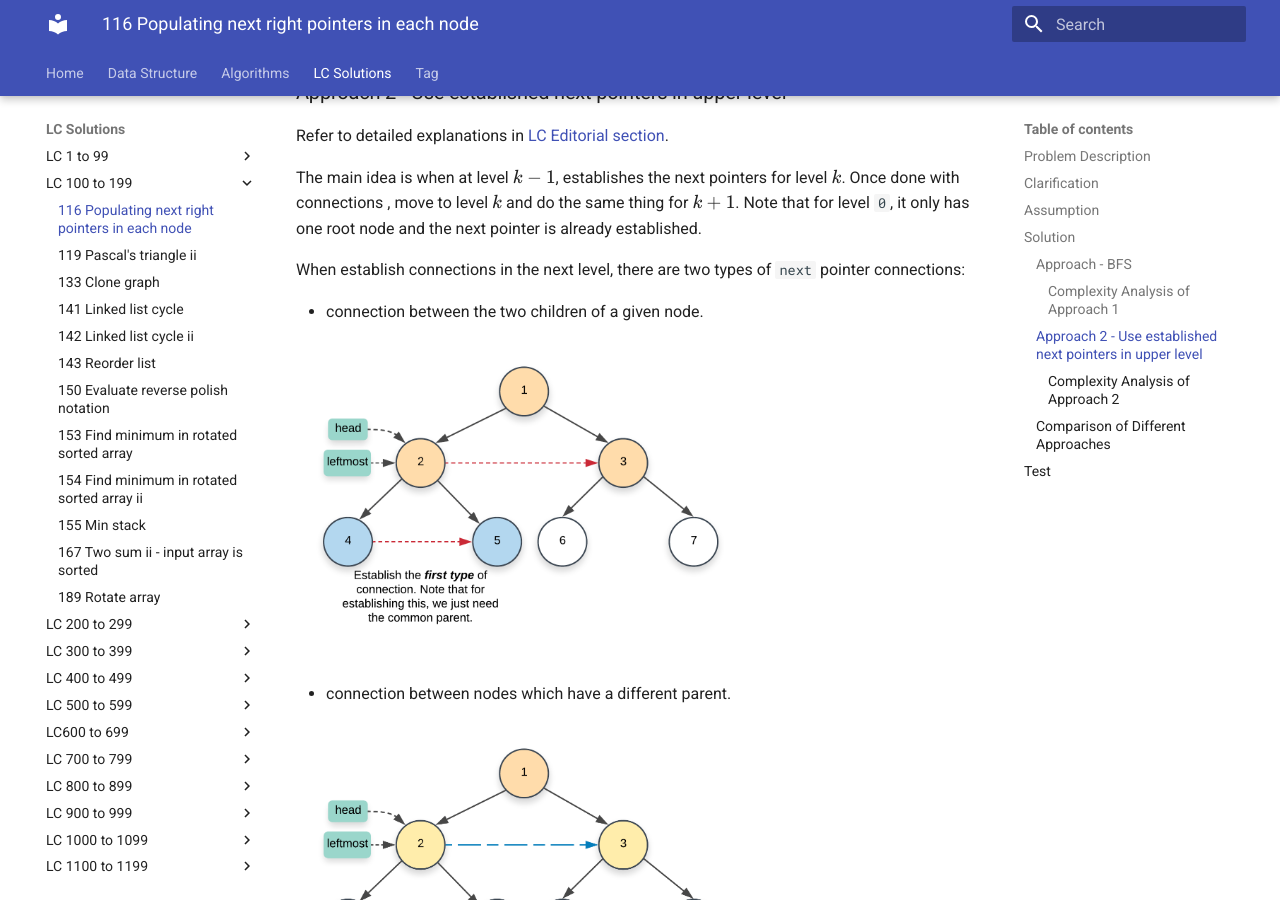
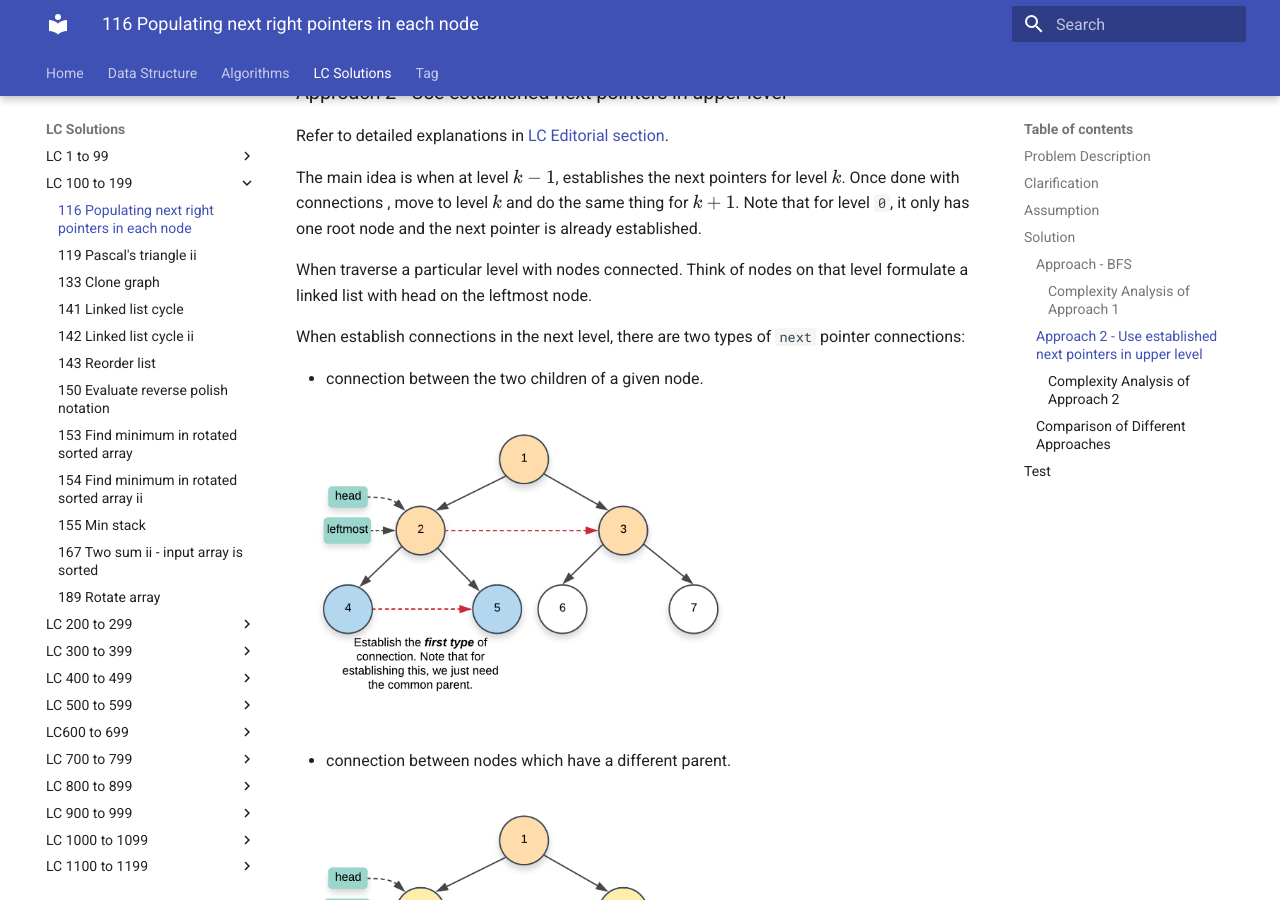
Before and after one commit to RogerLuo-Code/coding-practice, an MkDocs documentation site: the page built from docs/lc-solutions/lc0100-0199/lc0116-populating-next-right-pointers-in-each-node.md, in a window 1280 px wide and 900 px high, scrolled down 1849 px. Built offline with MkDocs 1.6.1 and Material for MkDocs 9.7.7, drawn with Linux system fonts in a browser that asks for light colours.

Commit message:
Update solution for LC116

```diff
--- a/docs/lc-solutions/lc0100-0199/lc0116-populating-next-right-pointers-in-each-node.md
+++ b/docs/lc-solutions/lc0100-0199/lc0116-populating-next-right-pointers-in-each-node.md
@@ -76,15 +76,17 @@ Refer to detailed explanations in [LC Editorial section](https://leetcode.com/pr
 
 The main idea is when at level $k - 1$, establishes the next pointers for level $k$. Once done with connections , move to level $k$ and do the same thing for $k + 1$. Note that for level `0`, it only has one root node and the next pointer is already established.
 
+When traverse a particular level with nodes connected. Think of nodes on that level formulate a linked list with head on the leftmost node.
+
 When establish connections in the next level, there are two types of `next` pointer connections:
 
 - connection between the two children of a given node.
 
-![](assets/lc116-connect-children-nodes-under-same-node.png){: style="width:450px"}
+![connect children under the same node](assets/lc116-connect-children-nodes-under-same-node.png){: style="width:450px"}
 
 - connection between nodes which have a different parent.
 
-![](assets/lc116-connect-children-between-two-nodes.png){: style="width:450px"}
+![connect children under different nodes](assets/lc116-connect-children-between-two-nodes.png){: style="width:450px"}
 
 
 === "python"
```
